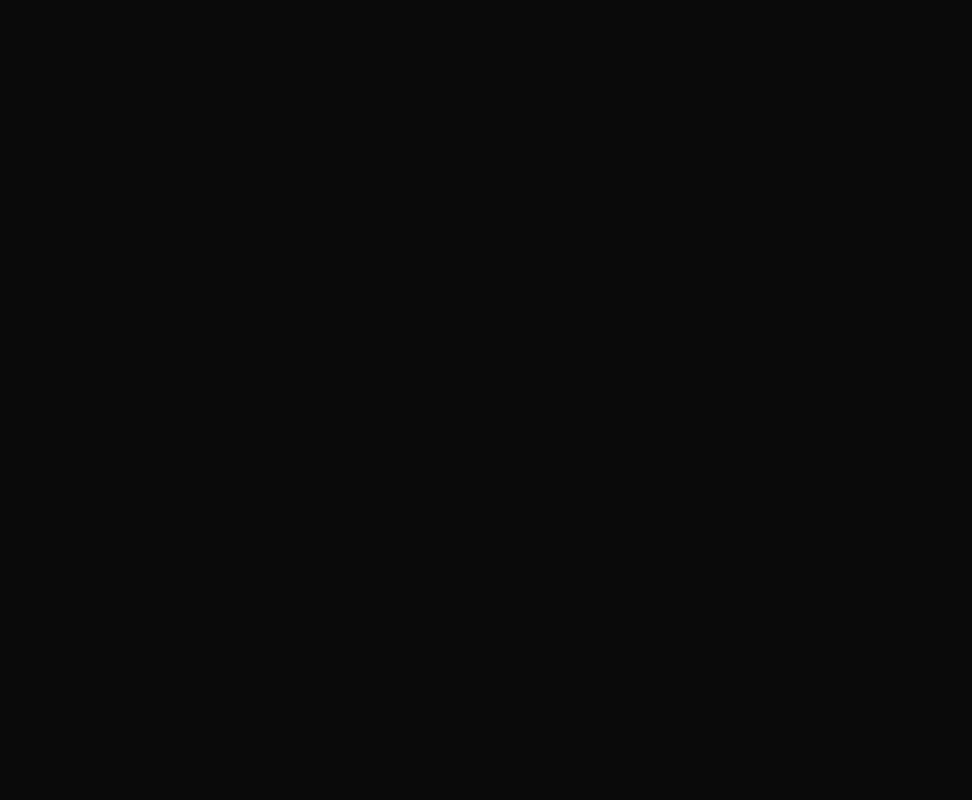
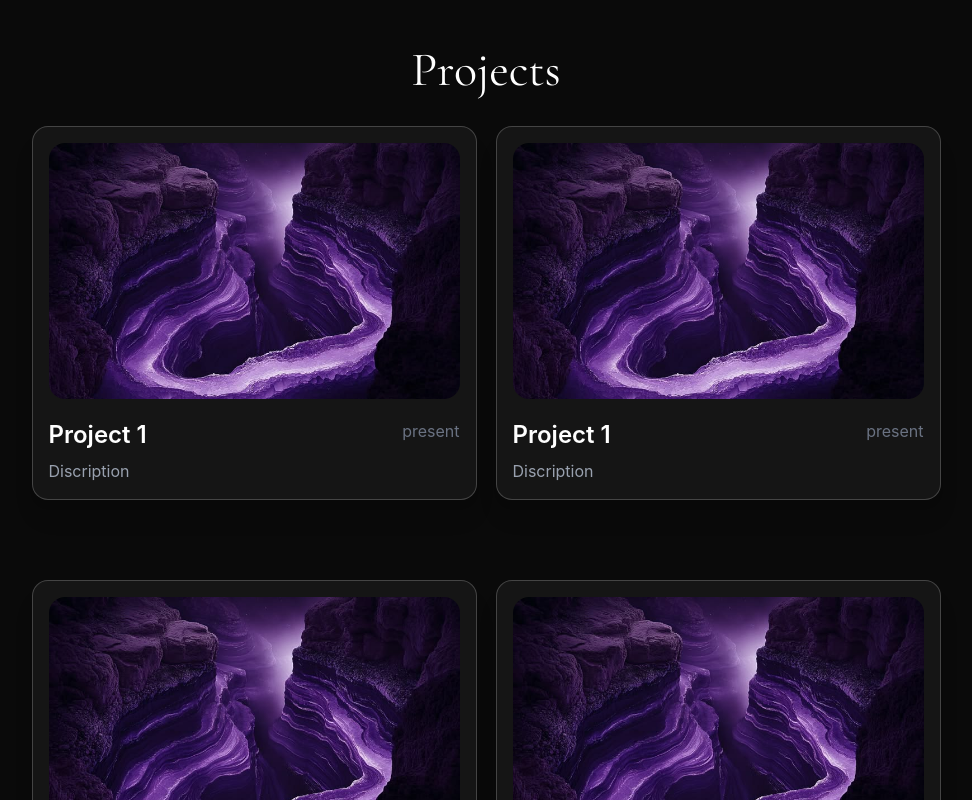
Before and after one commit to abhi-r21/Portfolio-Website, a React app: page / in a window 1280 px wide. Shown: the part 740-1540 px from the top of the page, without its empty margins (154-1126 px from the left). Before the commit the page ends 800 px from the top, so only its background shows below. Built offline with nearby package versions, Linux system fonts and the light colour scheme; the HTML template or start-up script is replaced by a standard one; a web font is replaced by a local one.

Commit message:
Created Project Card Component

```diff
--- a/src/App.tsx
+++ b/src/App.tsx
@@ -1,12 +1,16 @@
 import Navbar from './components/Navbar'
 import Hero from './components/Hero'
+import Projects from './components/Projects';
 import './App.css'
 
 function App() {
   return (
     <>
       <Navbar />
-      <main><Hero/></main>
+      <main>
+        <Hero/>
+        <Projects/>
+      </main>
   </>
   );
 }
--- a/src/components/Hero.tsx
+++ b/src/components/Hero.tsx
@@ -9,7 +9,7 @@ function Hero() {
       <video src="/videos/Video Project 5.mp4" autoPlay loop muted playsInline></video>
       </div>
 
-      <img src="/toji.jpeg" alt="Profile" className="profile-pic"/>
+      <img src="/images/toji.jpeg" alt="Profile" className="profile-pic"/>
 
       <div className="portfolio-info">
           <h1 className="name">Abhiram Bojja</h1>
--- a/src/components/ProjectCard.tsx
+++ b/src/components/ProjectCard.tsx
@@ -0,0 +1,33 @@
+function ProjectCard() {
+  return(
+    <div className="w-[445px] rounded-2xl border border-white/20 bg-[#151515] p-4
+    transition-all duration-300 ease-out hover: -translate-y-2 hover:border-white/40 hover: shadow-xl"
+    >
+
+        {/* Project image */}
+        <div className="h-64 w-full overflow-hidden rounded-2xl">
+          <img src="/images/Ethereal Purple Canyon Landscape.jpg" alt="Project-1"
+           className="h-full w-full object-cover transition-transform duration-500 ease-out hover:scale-105"/>
+        </div>
+
+        {/* Project information */}
+        <div className="mt-5 flex items-start justify-between">
+          <div>
+            <h3 className="text-2xl font-semibold">
+              Project 1
+            </h3>
+
+            <p className="mt-2 text-gray-400">
+              Discription
+            </p>
+          </div>
+          {/* Year */}
+          <span className="text-gray-500">
+            present
+          </span>
+        </div>
+      </div>
+  );
+}
+
+export default ProjectCard;
--- a/src/components/Projects.tsx
+++ b/src/components/Projects.tsx
@@ -0,0 +1,17 @@
+import ProjectCard from "./ProjectCard";
+function Projects(){
+  return(
+    <section id="projects" className="px-6 py-20">
+      <h2 className="text-center font-[Cormorant_Garamond] text-5xl">
+        Projects
+      </h2>
+      <div className="mx-auto mt-10 grid w-full max-w-4xl grid-cols-2 justify-items-center gap-x-8 gap-y-20">
+        <ProjectCard/>
+        <ProjectCard/>
+        <ProjectCard/>
+        <ProjectCard/>
+      </div>
+    </section>
+  );
+}
+export default Projects;
```
Also changed, not shown: public/images/Ethereal Purple Canyon Landscape.jpg (added), public/images/toji.jpeg (renamed from public/toji.jpeg).
